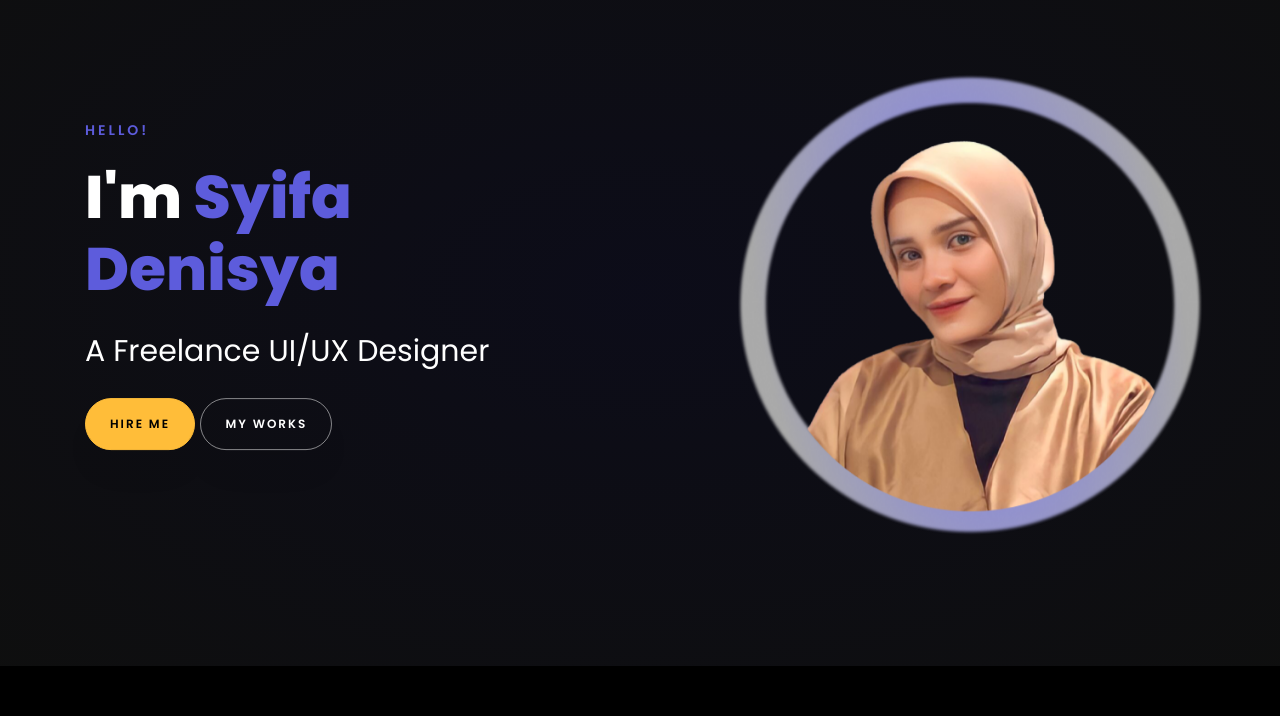
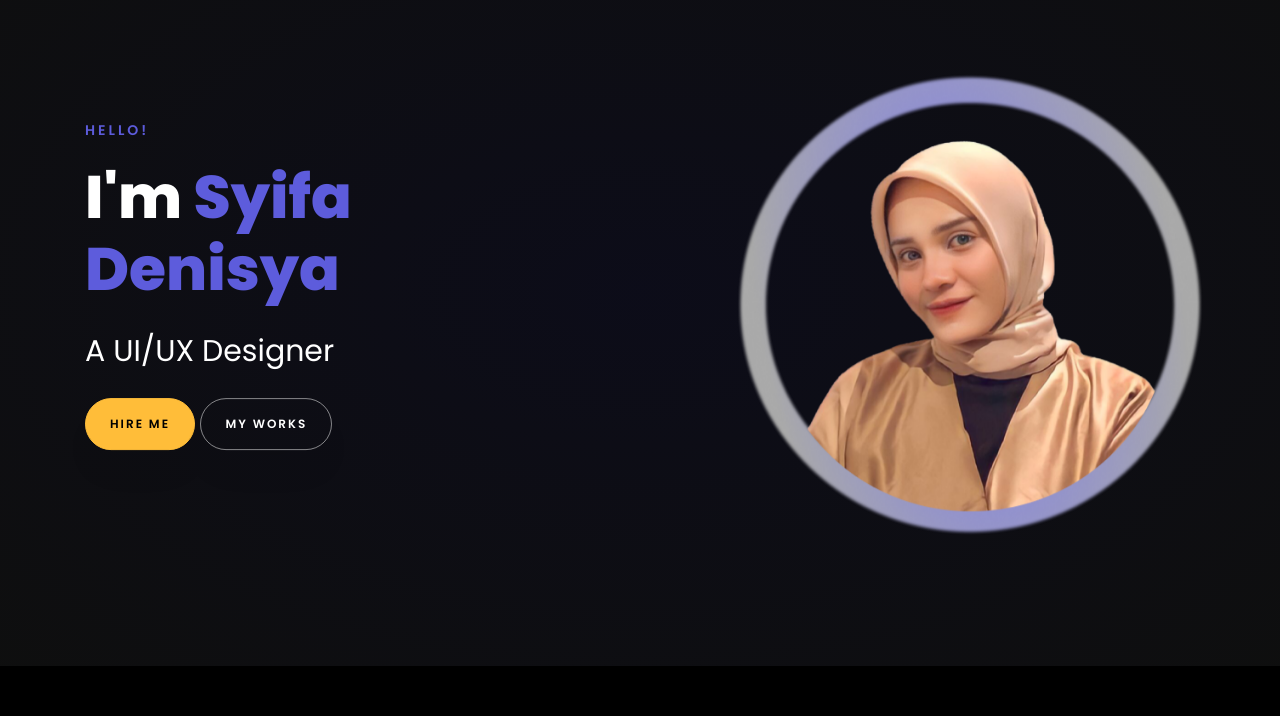
Before and after one commit to sdenisya/sdenisya.github.io, a plain HTML site: page index.html in a window 1280 px wide. Shown: the part 84-800 px from the top of the page. Drawn offline with Linux system fonts and the light colour scheme; files whose address does not match are found by name.

Commit message:
enhancement: remove freelance title

```diff
--- a/index.html
+++ b/index.html
@@ -62,7 +62,7 @@
 		          	<div class="text">
 		          		<span class="subheading">Hello!</span>
 			            <h1 class="mb-4 mt-3">I'm <span>Syifa Denisya</span></h1>
-			            <h2 class="mb-4">A Freelance UI/UX Designer</h2>
+			            <h2 class="mb-4">A UI/UX Designer</h2>
 			            <p><a href="#" class="btn btn-primary py-3 px-4">Hire me</a> <a href="#projects-section" class="btn btn-white btn-outline-white py-3 px-4">My works</a></p>
 		            </div>
 		          </div>
```
